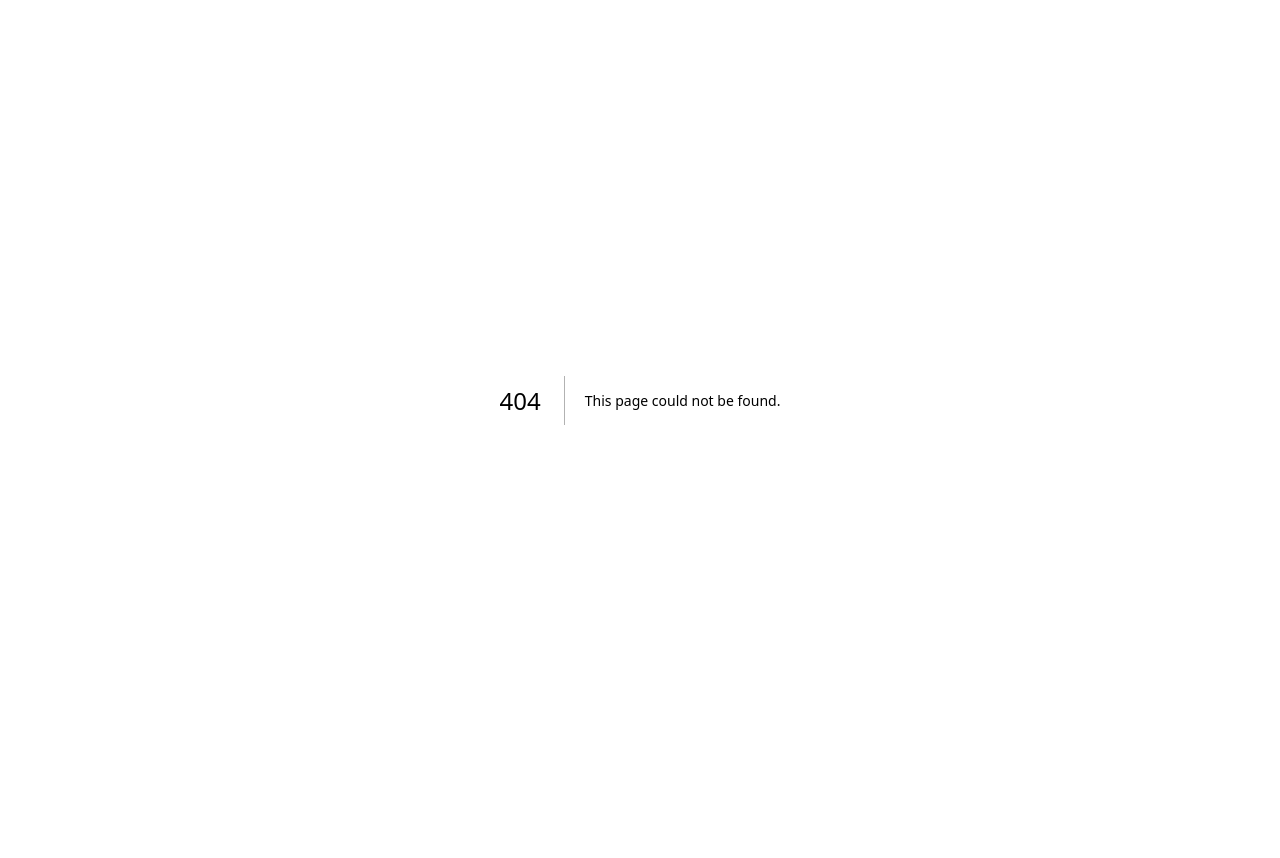
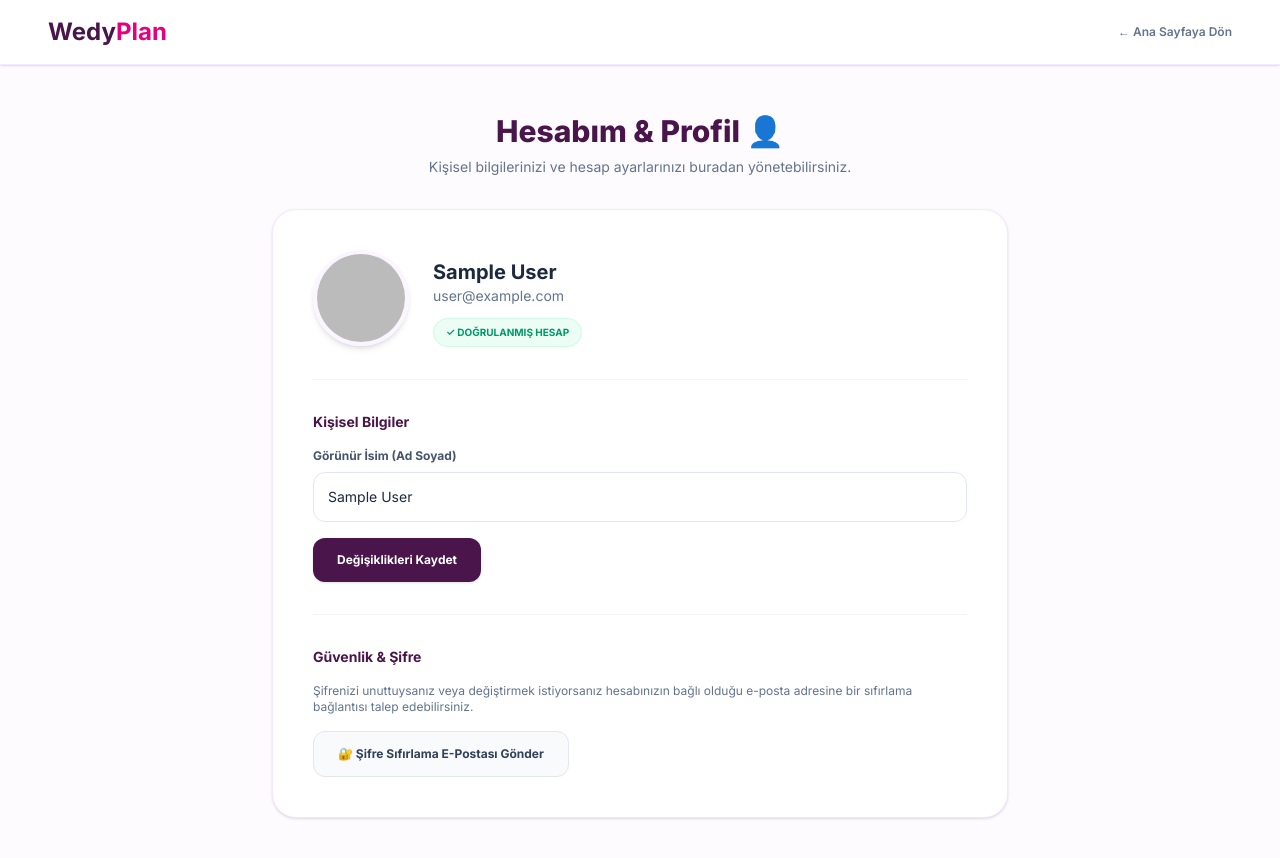
Before and after one commit to kaanb-wiascode/WedyPlan, a Next.js app: page /profil in a window 1280 px wide. Before the commit this address had no page. Shown: the top 858 px of the page. Before the commit the page ends 800 px from the top, so only its background shows below. Built offline with nearby package versions, Linux system fonts and the light colour scheme; no server answers; sample sign-in values are in the browser's storage.

Commit message:
Vercel Analytics entegrasyonu ve Profil sayfasi eklendi

```diff
--- a/app/layout.tsx
+++ b/app/layout.tsx
@@ -1,5 +1,6 @@
 import type { Metadata } from 'next';
 import { Inter } from 'next/font/google';
+import { Analytics } from '@vercel/analytics/react';
 import './globals.css';
 
 const inter = Inter({ subsets: ['latin'] });
@@ -25,11 +26,11 @@ export const metadata: Metadata = {
     title: "WedyPlan - Akıllı Düğün Pazaryeri & Planlama Asistanı",
     description:
       "Aradığınız tüm düğün profesyonelleri burada! Ücretsiz fiyat teklifi alın, bütçenizi ve hazırlık adımlarınızı yönetin.",
-    url: "https://wedy-plan.vercel.app",
+    url: "[https://wedy-plan.vercel.app](https://wedy-plan.vercel.app)",
     siteName: "WedyPlan",
     images: [
       {
-        url: "https://images.unsplash.com/photo-1519167758481-83f550bb49b3?w=1200",
+        url: "[https://images.unsplash.com/photo-1519167758481-83f550bb49b3?w=1200](https://images.unsplash.com/photo-1519167758481-83f550bb49b3?w=1200)",
         width: 1200,
         height: 630,
         alt: "WedyPlan Düğün Pazaryeri",
@@ -42,7 +43,7 @@ export const metadata: Metadata = {
     card: "summary_large_image",
     title: "WedyPlan - Düğün Mekanları & Planlama Asistanı",
     description: "Düğün hazırlıklarınızı kolaylaştıracak tüm araçlar ve firmalar WedyPlan'da.",
-    images: ["https://images.unsplash.com/photo-1519167758481-83f550bb49b3?w=1200"],
+    images: ["[https://images.unsplash.com/photo-1519167758481-83f550bb49b3?w=1200](https://images.unsplash.com/photo-1519167758481-83f550bb49b3?w=1200)"],
   },
   robots: {
     index: true,
@@ -57,7 +58,10 @@ export default function RootLayout({
 }) {
   return (
     <html lang="tr">
-      <body className={inter.className}>{children}</body>
+      <body className={inter.className}>
+        {children}
+        <Analytics />
+      </body>
     </html>
   );
 }
--- /dev/null
+++ b/app/profil/page.tsx
@@ -0,0 +1,131 @@
+'use client';
+
+import React, { useEffect, useState } from 'react';
+import Link from 'next/link';
+import { useRouter } from 'next/navigation';
+import { onAuthStateChanged, updateProfile, sendPasswordResetEmail, User } from 'firebase/auth';
+import { auth } from '../../lib/firebase';
+
+export default function ProfilePage() {
+  const router = useRouter();
+  const [user, setUser] = useState<User | null>(null);
+  const [loading, setLoading] = useState(true);
+  const [displayName, setDisplayName] = useState('');
+  const [isSaving, setIsSaving] = useState(false);
+
+  useEffect(() => {
+    const unsubscribe = onAuthStateChanged(auth, (currentUser) => {
+      if (currentUser) {
+        setUser(currentUser);
+        setDisplayName(currentUser.displayName || '');
+      } else {
+        router.push('/login');
+      }
+      setLoading(false);
+    });
+    return () => unsubscribe();
+  }, [router]);
+
+  const handleUpdateProfile = async (e: React.FormEvent) => {
+    e.preventDefault();
+    if (!user) return;
+    setIsSaving(true);
+    try {
+      await updateProfile(user, { displayName });
+      alert('Profil bilgileriniz başarıyla güncellendi! 🎉');
+    } catch (error) {
+      console.error('Profil güncelleme hatası:', error);
+      alert('Güncelleme sırasında bir hata oluştu.');
+    } finally {
+      setIsSaving(false);
+    }
+  };
+
+  const handleResetPassword = async () => {
+    if (!user?.email) return;
+    try {
+      await sendPasswordResetEmail(auth, user.email);
+      alert(`Şifre sıfırlama bağlantısı ${user.email} adresine gönderildi! 📩`);
+    } catch (error) {
+      console.error('Şifre sıfırlama hatası:', error);
+      alert('Şifre sıfırlama e-postası gönderilemedi.');
+    }
+  };
+
+  if (loading) {
+    return (
+      <div className="min-h-screen flex items-center justify-center bg-[#FDFBFD]">
+        <p className="text-[#4A154B] font-bold">Yükleniyor...</p>
+      </div>
+    );
+  }
+
+  return (
+    <div className="min-h-screen bg-[#FDFBFD] text-slate-800 flex flex-col">
+      <nav className="flex items-center justify-between px-6 md:px-12 py-4 bg-white border-b border-purple-100 shadow-sm sticky top-0 z-50">
+        <Link href="/" className="text-2xl font-bold text-[#4A154B]">
+          Wedy<span className="text-[#E6007E]">Plan</span>
+        </Link>
+        <Link href="/" className="text-xs font-semibold text-slate-500 hover:text-[#E6007E]">
+          ← Ana Sayfaya Dön
+        </Link>
+      </nav>
+
+      <div className="flex-grow max-w-3xl mx-auto w-full px-4 py-12 space-y-8">
+        <div className="text-center space-y-2">
+          <h1 className="text-3xl font-extrabold text-[#4A154B]">Hesabım & Profil 👤</h1>
+          <p className="text-sm text-slate-500">Kişisel bilgilerinizi ve hesap ayarlarınızı buradan yönetebilirsiniz.</p>
+        </div>
+
+        <div className="bg-white p-6 md:p-10 rounded-3xl border border-purple-100 shadow-sm space-y-8">
+          <div className="flex flex-col sm:flex-row items-center sm:items-start gap-6 pb-8 border-b border-slate-100 text-center sm:text-left">
+            <img
+              src={user?.photoURL || `[https://ui-avatars.com/api/?name=$](https://ui-avatars.com/api/?name=$){user?.displayName || user?.email}&background=E6007E&color=fff&size=128`}
+              alt="Profil"
+              className="w-24 h-24 rounded-full object-cover border-4 border-purple-50 shadow-md"
+            />
+            <div className="mt-2">
+              <h2 className="text-xl font-bold text-slate-800">{user?.displayName || 'İsimsiz Kullanıcı'}</h2>
+              <p className="text-sm text-slate-500">{user?.email}</p>
+              <span className="inline-block mt-3 bg-emerald-50 border border-emerald-100 text-emerald-600 text-[10px] font-bold px-3 py-1.5 rounded-full uppercase">
+                ✓ Doğrulanmış Hesap
+              </span>
+            </div>
+          </div>
+
+          <form onSubmit={handleUpdateProfile} className="space-y-4">
+            <h3 className="text-sm font-bold text-[#4A154B]">Kişisel Bilgiler</h3>
+            <div>
+              <label className="block text-xs font-bold text-slate-600 mb-2">Görünür İsim (Ad Soyad)</label>
+              <input
+                type="text"
+                required
+                value={displayName}
+                onChange={(e) => setDisplayName(e.target.value)}
+                className="w-full p-3.5 border border-slate-200 rounded-xl text-sm focus:outline-none focus:border-[#E6007E] focus:ring-1 focus:ring-[#E6007E]"
+              />
+            </div>
+            <button
+              type="submit"
+              disabled={isSaving}
+              className="bg-[#4A154B] hover:bg-purple-900 text-white text-xs font-bold px-6 py-3.5 rounded-xl transition shadow disabled:opacity-50"
+            >
+              {isSaving ? 'Kaydediliyor...' : 'Değişiklikleri Kaydet'}
+            </button>
+          </form>
+
+          <div className="pt-8 border-t border-slate-100 space-y-4">
+            <h3 className="text-sm font-bold text-[#4A154B]">Güvenlik & Şifre</h3>
+            <p className="text-xs text-slate-500">Şifrenizi unuttuysanız veya değiştirmek istiyorsanız hesabınızın bağlı olduğu e-posta adresine bir sıfırlama bağlantısı talep edebilirsiniz.</p>
+            <button
+              onClick={handleResetPassword}
+              className="bg-slate-50 hover:bg-slate-100 border border-slate-200 text-slate-700 text-xs font-bold px-6 py-3.5 rounded-xl transition w-full sm:w-auto"
+            >
+              🔐 Şifre Sıfırlama E-Postası Gönder
+            </button>
+          </div>
+        </div>
+      </div>
+    </div>
+  );
+}
```
